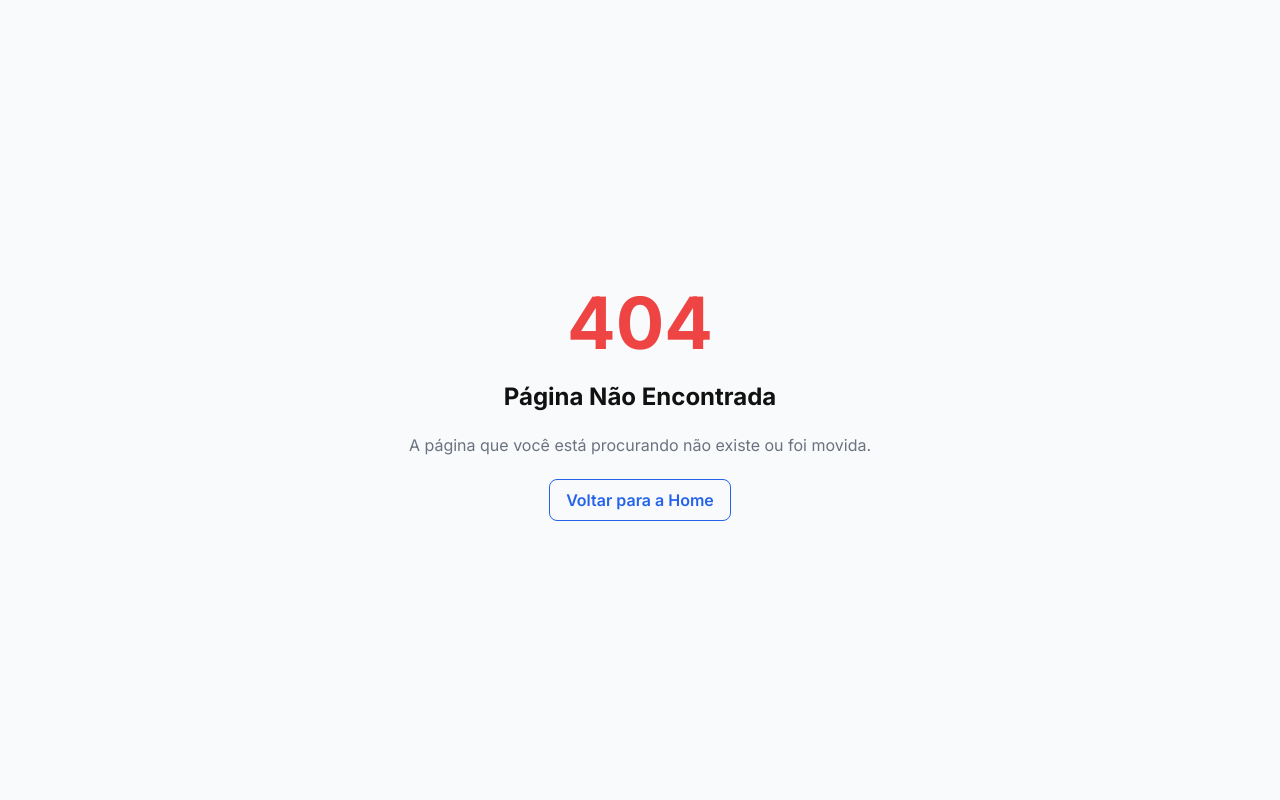
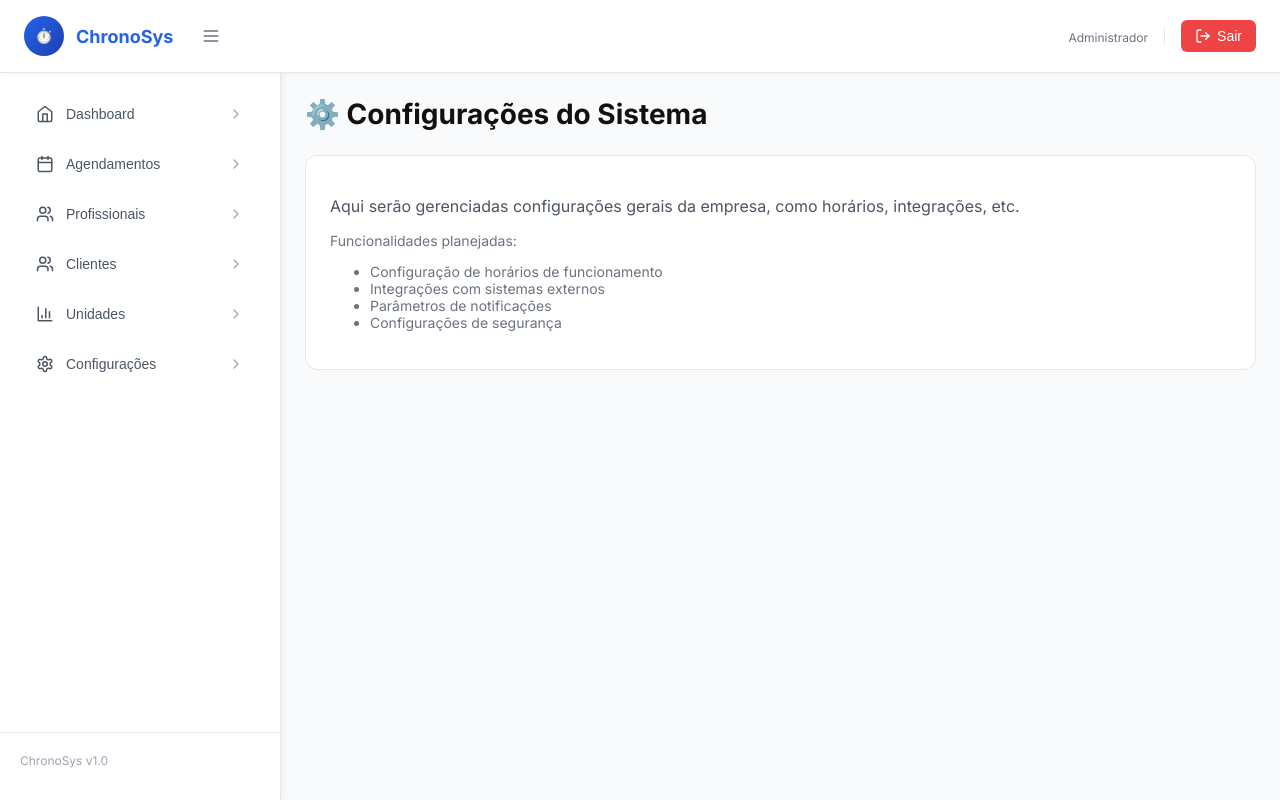
Before and after one commit to Clinica-de-fisioterapia/backend-frontend, a React (Vite) app in the folder Frontend/: page /admin/settings in a window 1280 px wide. Before the commit this address had no page. Built offline with nearby package versions, Linux system fonts and the light colour scheme; sample sign-in values are in the browser's storage.

Commit message:
Telas quase funcionando

```diff
--- a/Frontend/src/features/admin/pages/AdminDashboard.tsx
+++ b/Frontend/src/features/admin/pages/AdminDashboard.tsx
@@ -23,11 +23,22 @@ export default function AdminDashboard() {
   };
 
   const handleNavigate = (view: string) => {
+    // Mapeamento correto dos IDs do Sidebar para rotas
     const routes: Record<string, string> = {
       'dashboard': '/admin/dashboard',
-      // Adicionar rotas admin aqui...
+      'bookings': '/admin/bookings',
+      'professionals': '/admin/professionals',
+      'customers': '/admin/customers',
+      'units': '/admin/units',
+      'settings': '/admin/settings',
     };
-    navigate(routes[view] || '/admin/dashboard');
+
+    const route = routes[view];
+    if (route) {
+      navigate(route);
+    } else {
+      console.warn(`Rota não encontrada para view: ${view}`);
+    }
   };
 
   const cards = [
@@ -35,30 +46,30 @@ export default function AdminDashboard() {
       title: 'Agendamentos Hoje',
       value: 45,
       icon: <Calendar size={32} />,
-      color: '#10b981', // green-500
+      color: '#10b981',
     },
     {
       title: 'Total de Clientes',
       value: 1200,
       icon: <Users size={32} />,
-      color: '#3b82f6', // blue-500
+      color: '#3b82f6',
     },
     {
       title: 'Faturamento Mensal',
       value: 'R$ 85.000',
       icon: <DollarSign size={32} />,
-      color: '#f59e0b', // amber-500
+      color: '#f59e0b',
     },
     {
       title: 'Média de Atendimento',
       value: '45 min',
       icon: <Clock size={32} />,
-      color: '#8b5cf6', // violet-500
+      color: '#8b5cf6',
     },
   ];
 
   return (
-    <div style={{ display: 'flex', flexDirection: 'column', height: '100vh', background: '#f9fafb' }} >
+    <div style={{ display: 'flex', flexDirection: 'column', height: '100vh', background: '#f9fafb' }}>
       <Header
         user={user}
         onLogout={handleLogout}
@@ -71,7 +82,7 @@ export default function AdminDashboard() {
           onNavigate={handleNavigate}
         />
         <main style={{ flex: 1, overflowY: 'auto', padding: '24px' }}>
-          <h2 style={{ margin: '0 0 24px 0', fontSize: '28px', fontWeight: '700', color: '#111' }} >
+          <h2 style={{ margin: '0 0 24px 0', fontSize: '28px', fontWeight: '700', color: '#111' }}>
             📊 Dashboard Administrativo
           </h2>
 
@@ -131,8 +142,8 @@ export default function AdminDashboard() {
             Visão Geral Rápida
           </h3>
           <div style={{ background: 'white', padding: '24px', borderRadius: '12px', border: '1px solid #e5e7eb' }}>
-            <p style={{ color: '#6b7280' }}>
-              Detalhes sobre a ocupação de unidades e o desempenho dos profissionais estariam aqui.
+            <p style={{ color: '#6b7280', margin: 0 }}>
+              Detalhes sobre a ocupação de unidades e o desempenho dos profissionais estarão aqui.
             </p>
           </div>
 
--- a/Frontend/src/features/admin/pages/GerenciarConfiguracoes.tsx
+++ b/Frontend/src/features/admin/pages/GerenciarConfiguracoes.tsx
@@ -19,13 +19,21 @@ export default function GerenciarConfiguracoes() {
     const handleNavigate = (view: string) => {
         const routes: Record<string, string> = {
             'dashboard': '/admin/dashboard',
-            'settings': '/admin/settings'
+            'bookings': '/admin/bookings',
+            'professionals': '/admin/professionals',
+            'customers': '/admin/customers',
+            'units': '/admin/units',
+            'settings': '/admin/settings',
         };
-        navigate(routes[view] || '/admin/dashboard');
+
+        const route = routes[view];
+        if (route) {
+            navigate(route);
+        }
     };
 
     return (
-        <div style={{ display: 'flex', flexDirection: 'column', height: '100vh', background: '#f9fafb' }} >
+        <div style={{ display: 'flex', flexDirection: 'column', height: '100vh', background: '#f9fafb' }}>
             <Header
                 user={user}
                 onLogout={handleLogout}
@@ -38,11 +46,20 @@ export default function GerenciarConfiguracoes() {
                     onNavigate={handleNavigate}
                 />
                 <main style={{ flex: 1, overflowY: 'auto', padding: '24px' }}>
-                    <h2 style={{ margin: '0 0 24px 0', fontSize: '28px', fontWeight: '700', color: '#111' }} >
-                        ⚙️ Configurações do Sistema (Stub)
+                    <h2 style={{ margin: '0 0 24px 0', fontSize: '28px', fontWeight: '700', color: '#111' }}>
+                        ⚙️ Configurações do Sistema
                     </h2>
                     <div style={{ background: 'white', padding: '24px', borderRadius: '12px', border: '1px solid #e5e7eb', color: '#4b5563' }}>
-                        Aqui serão gerenciadas configurações gerais da empresa, como horários, integrações, etc.
+                        <p>Aqui serão gerenciadas configurações gerais da empresa, como horários, integrações, etc.</p>
+                        <p style={{ marginTop: '12px', fontSize: '14px', color: '#6b7280' }}>
+                            Funcionalidades planejadas:
+                        </p>
+                        <ul style={{ color: '#6b7280', fontSize: '14px' }}>
+                            <li>Configuração de horários de funcionamento</li>
+                            <li>Integrações com sistemas externos</li>
+                            <li>Parâmetros de notificações</li>
+                            <li>Configurações de segurança</li>
+                        </ul>
                     </div>
                 </main>
             </div>
--- a/Frontend/src/features/admin/pages/GerenciarProfissionais.tsx
+++ b/Frontend/src/features/admin/pages/GerenciarProfissionais.tsx
@@ -19,13 +19,21 @@ export default function GerenciarProfissionais() {
     const handleNavigate = (view: string) => {
         const routes: Record<string, string> = {
             'dashboard': '/admin/dashboard',
-            'professionals': '/admin/professionals'
+            'bookings': '/admin/bookings',
+            'professionals': '/admin/professionals',
+            'customers': '/admin/customers',
+            'units': '/admin/units',
+            'settings': '/admin/settings',
         };
-        navigate(routes[view] || '/admin/dashboard');
+
+        const route = routes[view];
+        if (route) {
+            navigate(route);
+        }
     };
 
     return (
-        <div style={{ display: 'flex', flexDirection: 'column', height: '100vh', background: '#f9fafb' }} >
+        <div style={{ display: 'flex', flexDirection: 'column', height: '100vh', background: '#f9fafb' }}>
             <Header
                 user={user}
                 onLogout={handleLogout}
@@ -38,11 +46,20 @@ export default function GerenciarProfissionais() {
                     onNavigate={handleNavigate}
                 />
                 <main style={{ flex: 1, overflowY: 'auto', padding: '24px' }}>
-                    <h2 style={{ margin: '0 0 24px 0', fontSize: '28px', fontWeight: '700', color: '#111' }} >
-                        👩‍⚕️ Gerenciar Profissionais (Stub)
+                    <h2 style={{ margin: '0 0 24px 0', fontSize: '28px', fontWeight: '700', color: '#111' }}>
+                        👩‍⚕️ Gerenciar Profissionais
                     </h2>
                     <div style={{ background: 'white', padding: '24px', borderRadius: '12px', border: '1px solid #e5e7eb', color: '#4b5563' }}>
-                        Aqui será implementada a listagem, criação e edição de profissionais de saúde.
+                        <p>Aqui será implementada a listagem, criação e edição de profissionais de saúde.</p>
+                        <p style={{ marginTop: '12px', fontSize: '14px', color: '#6b7280' }}>
+                            Funcionalidades planejadas:
+                        </p>
+                        <ul style={{ color: '#6b7280', fontSize: '14px' }}>
+                            <li>Cadastro de novos profissionais</li>
+                            <li>Edição de dados dos profissionais</li>
+                            <li>Gerenciamento de especialidades</li>
+                            <li>Controle de disponibilidade</li>
+                        </ul>
                     </div>
                 </main>
             </div>
--- a/Frontend/src/features/admin/pages/GerenciarUnidades.tsx
+++ b/Frontend/src/features/admin/pages/GerenciarUnidades.tsx
@@ -19,13 +19,21 @@ export default function GerenciarUnidades() {
     const handleNavigate = (view: string) => {
         const routes: Record<string, string> = {
             'dashboard': '/admin/dashboard',
-            'units': '/admin/units'
+            'bookings': '/admin/bookings',
+            'professionals': '/admin/professionals',
+            'customers': '/admin/customers',
+            'units': '/admin/units',
+            'settings': '/admin/settings',
         };
-        navigate(routes[view] || '/admin/dashboard');
+
+        const route = routes[view];
+        if (route) {
+            navigate(route);
+        }
     };
 
     return (
-        <div style={{ display: 'flex', flexDirection: 'column', height: '100vh', background: '#f9fafb' }} >
+        <div style={{ display: 'flex', flexDirection: 'column', height: '100vh', background: '#f9fafb' }}>
             <Header
                 user={user}
                 onLogout={handleLogout}
@@ -38,11 +46,20 @@ export default function GerenciarUnidades() {
                     onNavigate={handleNavigate}
                 />
                 <main style={{ flex: 1, overflowY: 'auto', padding: '24px' }}>
-                    <h2 style={{ margin: '0 0 24px 0', fontSize: '28px', fontWeight: '700', color: '#111' }} >
-                        🏢 Gerenciar Unidades (Stub)
+                    <h2 style={{ margin: '0 0 24px 0', fontSize: '28px', fontWeight: '700', color: '#111' }}>
+                        🏢 Gerenciar Unidades
                     </h2>
                     <div style={{ background: 'white', padding: '24px', borderRadius: '12px', border: '1px solid #e5e7eb', color: '#4b5563' }}>
-                        Aqui será implementada a listagem, criação e edição de unidades/locais de atendimento.
+                        <p>Aqui será implementada a listagem, criação e edição de unidades/locais de atendimento.</p>
+                        <p style={{ marginTop: '12px', fontSize: '14px', color: '#6b7280' }}>
+                            Funcionalidades planejadas:
+                        </p>
+                        <ul style={{ color: '#6b7280', fontSize: '14px' }}>
+                            <li>Cadastro de novas unidades</li>
+                            <li>Edição de informações das unidades</li>
+                            <li>Gerenciamento de endereços</li>
+                            <li>Controle de horários de funcionamento</li>
+                        </ul>
                     </div>
                 </main>
             </div>
--- a/Frontend/src/features/auth/pages/Register.tsx
+++ b/Frontend/src/features/auth/pages/Register.tsx
@@ -37,11 +37,11 @@ export default function Register() {
     setLoading(true);
     try {
       await authService.signup({
-        CompanyName: form.companyName,
-        Subdomain: form.subdomain,
-        AdminFullName: form.adminFullName,
-        AdminEmail: form.adminEmail,
-        AdminPassword: form.adminPassword,
+        companyName: form.companyName,
+        subdomain: form.subdomain,
+        adminFullName: form.adminFullName,
+        adminEmail: form.adminEmail,
+        adminPassword: form.adminPassword,
       });
       setSuccess('Conta criada com sucesso! Você será redirecionado para o login.');
       setTimeout(() => {
--- a/Frontend/src/router.tsx
+++ b/Frontend/src/router.tsx
@@ -5,6 +5,9 @@ import Register from './features/auth/pages/Register';
 import HubRecepcionista from './features/receptionist/pages/HubRecepcionista';
 import GerenciarClientes from './features/receptionist/pages/GerenciarClientes';
 import AdminDashboard from './features/admin/pages/AdminDashboard';
+import GerenciarProfissionais from './features/admin/pages/GerenciarProfissionais';
+import GerenciarUnidades from './features/admin/pages/GerenciarUnidades';
+import GerenciarConfiguracoes from './features/admin/pages/GerenciarConfiguracoes';
 import MeusAgendamentos from './features/professional/pages/MeusAgendamentos';
 import Unauthorized from './pages/Unauthorized';
 import NotFound from './pages/NotFound';
@@ -12,11 +15,71 @@ import NotFound from './pages/NotFound';
 export const router = createBrowserRouter([
   { path: '/login', element: <Login /> },
   { path: '/register', element: <Register /> },
+
   // Root redirect
   { path: '/', element: <Navigate to="/login" replace /> },
-  // Receptionist Routes
+
+  // ========== ADMIN ROUTES ==========
+  {
+    path: '/admin/dashboard',
+    element: (
+      <ProtectedRoute allowedRoles={['admin']}>
+        <AdminDashboard />
+      </ProtectedRoute>
+    )
+  },
+  {
+    path: '/admin/bookings',
+    element: (
+      <ProtectedRoute allowedRoles={['admin']}>
+        <AdminDashboard />
+      </ProtectedRoute>
+    )
+  },
+  {
+    path: '/admin/professionals',
+    element: (
+      <ProtectedRoute allowedRoles={['admin']}>
+        <GerenciarProfissionais />
+      </ProtectedRoute>
+    )
+  },
+  {
+    path: '/admin/customers',
+    element: (
+      <ProtectedRoute allowedRoles={['admin']}>
+        <GerenciarClientes />
+      </ProtectedRoute>
+    )
+  },
+  {
+    path: '/admin/units',
+    element: (
+      <ProtectedRoute allowedRoles={['admin']}>
+        <GerenciarUnidades />
+      </ProtectedRoute>
+    )
+  },
+  {
+    path: '/admin/settings',
+    element: (
+      <ProtectedRoute allowedRoles={['admin']}>
+        <GerenciarConfiguracoes />
+      </ProtectedRoute>
+    )
+  },
+
+  // ========== RECEPTIONIST ROUTES ==========
   {
     path: '/receptionist/hub',
+    element: (
+      <ProtectedRoute allowedRoles={['receptionist', 'admin']}>
+        <HubRecepcionista />
+      </ProtectedRoute>
+    )
+  },
+  {
+    path: '/receptionist/bookings',
     element: (
       <ProtectedRoute allowedRoles={['receptionist', 'admin']}>
         <HubRecepcionista />
@@ -31,16 +94,8 @@ export const router = createBrowserRouter([
       </ProtectedRoute>
     )
   },
-  // Admin Routes
-  {
-    path: '/admin/dashboard',
-    element: (
-      <ProtectedRoute allowedRoles={['admin']}>
-        <AdminDashboard />
-      </ProtectedRoute>
-    )
-  },
-  // Professional Routes
+
+  // ========== PROFESSIONAL ROUTES ==========
   {
     path: '/professional/bookings',
     element: (
@@ -49,7 +104,16 @@ export const router = createBrowserRouter([
       </ProtectedRoute>
     )
   },
-  // Error Routes
+  {
+    path: '/professional/my-bookings',
+    element: (
+      <ProtectedRoute allowedRoles={['professional']}>
+        <MeusAgendamentos />
+      </ProtectedRoute>
+    )
+  },
+
+  // ========== ERROR ROUTES ==========
   { path: '/unauthorized', element: <Unauthorized /> },
   { path: '*', element: <NotFound /> }
 ]);
```
